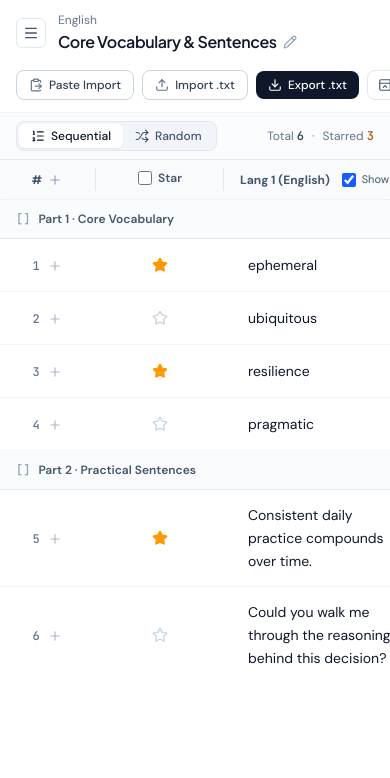
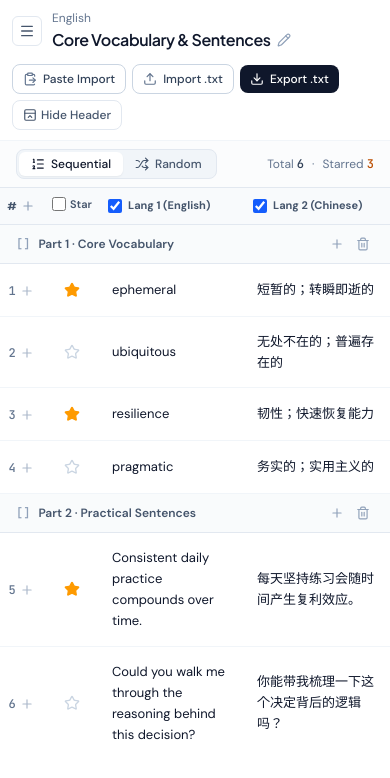
Before and after one commit to matchparent/word-memorier, a React (Vite) app: page / in a window 390 px wide. Shown: the top 778 px of the page. Built offline with nearby package versions, Linux system fonts and the light colour scheme.

Commit message:
refactor(ui): improve layout responsiveness and text wrapping
- Enable word wrapping for language names in the sidebar.
- Hide column resize handles on mobile viewports.
- Optimize header padding and spacing for mobile devices.

```diff
--- a/src/components/NoteTable.tsx
+++ b/src/components/NoteTable.tsx
@@ -97,9 +97,12 @@ export const NoteTable: React.FC<NoteTableProps> = ({
   const [inlineLang2, setInlineLang2] = useState('');
   const inlineLang1Ref = useRef<HTMLInputElement | null>(null);
 
-  // Draggable column widths
+  // Draggable column widths (applied on tablet/desktop viewports >= 768px)
   const [colWidths, setColWidths] = useState<ColumnWidths | null>(() => loadSavedColumnWidths());
   const [resizingCol, setResizingCol] = useState<ColumnKey | null>(null);
+  const [isCompactViewport, setIsCompactViewport] = useState<boolean>(() =>
+    typeof window !== 'undefined' ? window.innerWidth < 768 : false,
+  );
   const thRefs = useRef<Record<ColumnKey, HTMLTableCellElement | null>>({
     index: null,
     star: null,
@@ -125,6 +128,15 @@ export const NoteTable: React.FC<NoteTableProps> = ({
   useEffect(() => {
     saveColumnWidths(colWidths);
   }, [colWidths]);
+
+  useEffect(() => {
+    if (typeof window === 'undefined' || typeof window.matchMedia !== 'function') return;
+    const mq = window.matchMedia('(max-width: 767px)');
+    const update = () => setIsCompactViewport(mq.matches);
+    update();
+    mq.addEventListener('change', update);
+    return () => mq.removeEventListener('change', update);
+  }, []);
 
   const handleToggleColumn1 = (checked: boolean) => {
     setRevealedCells((prev) => {
@@ -342,7 +354,7 @@ export const NoteTable: React.FC<NoteTableProps> = ({
         e.stopPropagation();
         resetColumnWidths();
       }}
-      className={`absolute top-0 right-0 z-20 h-full w-2.5 cursor-col-resize touch-none select-none transition-colors ${
+      className={`hidden md:block absolute top-0 right-0 z-20 h-full w-2.5 cursor-col-resize touch-none select-none transition-colors ${
         resizingCol === key
           ? 'bg-blue-500/35'
           : 'hover:bg-blue-500/20'
@@ -400,6 +412,80 @@ export const NoteTable: React.FC<NoteTableProps> = ({
       data-testid="inline-insert-row"
       className="border-y border-blue-200 bg-blue-50/60"
     >
+      {isCompactViewport ? (
+        <td colSpan={4} className="p-3 align-middle">
+          <div className="space-y-2">
+            <div className="flex items-center justify-between">
+              <span className="inline-flex items-center gap-1.5 text-xs font-medium text-blue-700">
+                <span className="inline-flex h-4 w-4 items-center justify-center rounded bg-blue-600 text-[10px] font-bold text-white">
+                  +
+                </span>
+                New Row
+              </span>
+              <button
+                type="button"
+                aria-label="Cancel insert"
+                onClick={closeInlineInsert}
+                className="rounded-md p-1 text-slate-500 hover:bg-blue-100 hover:text-slate-800"
+              >
+                <X className="h-3.5 w-3.5" />
+              </button>
+            </div>
+            <input
+              ref={inlineLang1Ref}
+              type="text"
+              value={inlineLang1}
+              onChange={(e) => setInlineLang1(e.target.value)}
+              onKeyDown={(e) => {
+                if (e.key === 'Enter') {
+                  e.preventDefault();
+                  submitInlineInsert();
+                } else if (e.key === 'Escape') {
+                  closeInlineInsert();
+                }
+              }}
+              aria-label={`Insert ${note.lang1Label} here`}
+              placeholder={`Enter ${note.lang1Label} (Lang 1)...`}
+              className="w-full min-w-0 rounded-md border border-blue-300 bg-white px-2.5 py-1.5 text-sm text-slate-900 outline-none focus:border-blue-500 focus:ring-2 focus:ring-blue-500/15"
+            />
+            <input
+              type="text"
+              value={inlineLang2}
+              onChange={(e) => setInlineLang2(e.target.value)}
+              onKeyDown={(e) => {
+                if (e.key === 'Enter') {
+                  e.preventDefault();
+                  submitInlineInsert();
+                } else if (e.key === 'Escape') {
+                  closeInlineInsert();
+                }
+              }}
+              aria-label={`Insert ${note.lang2Label} here`}
+              placeholder={`Enter ${note.lang2Label} (Lang 2)...`}
+              className="w-full min-w-0 rounded-md border border-blue-300 bg-white px-2.5 py-1.5 text-sm text-slate-900 outline-none focus:border-blue-500 focus:ring-2 focus:ring-blue-500/15"
+            />
+            <div className="flex items-center gap-2">
+              <button
+                type="button"
+                disabled={!inlineLang1.trim() && !inlineLang2.trim()}
+                onClick={submitInlineInsert}
+                className="flex-1 rounded-md bg-blue-600 px-3 py-1.5 text-xs font-medium text-white hover:bg-blue-700 disabled:cursor-not-allowed disabled:opacity-45"
+              >
+                Add Row
+              </button>
+              <button
+                type="button"
+                onClick={insertInlineSegment}
+                title="Insert section [] here"
+                className="rounded-md border border-slate-300 bg-white px-3 py-1.5 text-xs font-medium text-slate-700 hover:bg-slate-50 whitespace-nowrap"
+              >
+                + Section []
+              </button>
+            </div>
+          </div>
+        </td>
+      ) : (
+        <>
           <td className="px-2 py-2 text-center align-middle">
             <span className="inline-flex h-5 w-5 items-center justify-center rounded bg-blue-600 text-[11px] font-bold text-white">
               +
@@ -471,6 +557,8 @@ export const NoteTable: React.FC<NoteTableProps> = ({
               </button>
             </div>
           </td>
+        </>
+      )}
     </tr>
   );
 
@@ -524,10 +612,10 @@ export const NoteTable: React.FC<NoteTableProps> = ({
             });
           }}
           aria-label={`Reveal row ${displayIndex} ${colTitle}`}
-          className="group/mask flex min-h-9 w-full items-center justify-between rounded-md border border-dashed border-slate-200 bg-slate-100/90 px-3 py-1.5 text-left text-xs text-slate-400 transition-colors hover:border-slate-300 hover:bg-slate-200/70 hover:text-slate-600"
+          className="group/mask flex min-h-9 w-full min-w-0 items-center justify-between rounded-md border border-dashed border-slate-200 bg-slate-100/90 px-2 py-1.5 text-left text-xs text-slate-400 transition-colors hover:border-slate-300 hover:bg-slate-200/70 hover:text-slate-600 md:px-3"
         >
           <span className="select-none tracking-widest">••••••</span>
-          <span className="opacity-0 transition-opacity group-hover/mask:opacity-100">
+          <span className="hidden opacity-0 transition-opacity group-hover/mask:opacity-100 sm:inline">
             Click to reveal
           </span>
         </button>
@@ -535,7 +623,7 @@ export const NoteTable: React.FC<NoteTableProps> = ({
     }
 
     return (
-      <div className="group/cell flex items-start justify-between gap-2">
+      <div className="group/cell flex min-w-0 items-start justify-between gap-1 md:gap-2">
         <button
           type="button"
           onClick={(e) => {
@@ -544,7 +632,7 @@ export const NoteTable: React.FC<NoteTableProps> = ({
             setEditingCell({ id: entry.id, field, value: textValue });
           }}
           aria-label={`Edit row ${displayIndex} ${colTitle}: ${textValue}`}
-          className="min-h-9 flex-1 rounded-md px-2 py-1.5 text-left text-sm leading-relaxed text-slate-900 transition-colors hover:bg-slate-100/80 whitespace-pre-wrap break-words"
+          className="min-h-9 min-w-0 flex-1 rounded-md px-1.5 py-1.5 text-left text-[13px] leading-relaxed text-slate-900 transition-colors hover:bg-slate-100/80 whitespace-pre-wrap break-words [overflow-wrap:anywhere] md:px-2 md:text-sm"
         >
           {textValue}
         </button>
@@ -563,7 +651,7 @@ export const NoteTable: React.FC<NoteTableProps> = ({
                 return next;
               });
             }}
-            className="mt-1.5 shrink-0 rounded p-1 text-slate-400 opacity-0 transition-opacity hover:bg-slate-200 hover:text-slate-700 group-hover/cell:opacity-100"
+            className="mt-1.5 shrink-0 rounded p-1 text-slate-400 opacity-100 transition-opacity hover:bg-slate-200 hover:text-slate-700 md:opacity-0 md:group-hover/cell:opacity-100"
           >
             <EyeOff className="h-3.5 w-3.5" />
           </button>
@@ -572,8 +660,9 @@ export const NoteTable: React.FC<NoteTableProps> = ({
     );
   };
 
-  const totalTableWidth = colWidths
-    ? colWidths.index + colWidths.star + colWidths.lang1 + colWidths.lang2
+  const activeColWidths = isCompactViewport ? null : colWidths;
+  const totalTableWidth = activeColWidths
+    ? activeColWidths.index + activeColWidths.star + activeColWidths.lang1 + activeColWidths.lang2
     : undefined;
 
   return (
@@ -582,26 +671,26 @@ export const NoteTable: React.FC<NoteTableProps> = ({
         <table
           width={totalTableWidth}
           className={`table-fixed border-collapse text-left ${
-            colWidths ? 'min-w-full' : 'w-full min-w-[640px]'
+            activeColWidths ? 'min-w-full' : 'w-full'
           }`}
         >
           <colgroup>
-            <col width={colWidths?.index} className={colWidths ? undefined : 'w-24'} />
-            <col width={colWidths?.star} className={colWidths ? undefined : 'w-32'} />
-            <col width={colWidths?.lang1} />
-            <col width={colWidths?.lang2} />
+            <col width={activeColWidths?.index} className={activeColWidths ? undefined : 'w-11 md:w-20'} />
+            <col width={activeColWidths?.star} className={activeColWidths ? undefined : 'w-14 md:w-24'} />
+            <col width={activeColWidths?.lang1} />
+            <col width={activeColWidths?.lang2} />
           </colgroup>
           <thead className="sticky top-0 z-10 border-b border-slate-200 bg-slate-50/95 backdrop-blur-xs">
-            <tr className="text-xs font-semibold text-slate-600">
+            <tr className="text-[11px] font-semibold text-slate-600 md:text-xs">
               {/* Column 1: # + Insert at Top trigger */}
               <th
                 ref={(el) => {
                   thRefs.current.index = el;
                 }}
                 scope="col"
-                className="relative px-3 py-2.5 text-center"
+                className="relative px-1 py-2 text-center md:px-3 md:py-2.5"
               >
-                <div className="inline-flex items-center justify-center gap-1">
+                <div className="inline-flex items-center justify-center gap-0.5 md:gap-1">
                   <span>#</span>
                   {!isMultiSelectMode && (
                     <button
@@ -624,11 +713,11 @@ export const NoteTable: React.FC<NoteTableProps> = ({
                   thRefs.current.star = el;
                 }}
                 scope="col"
-                className="relative px-3 py-2.5 text-center"
+                className="relative px-1 py-2 text-center md:px-3 md:py-2.5"
               >
                 <label
                   title="Show starred entries only"
-                  className="inline-flex cursor-pointer items-center justify-center gap-1.5 font-semibold text-slate-600 hover:text-slate-900 whitespace-nowrap"
+                  className="inline-flex cursor-pointer items-center justify-center gap-1 font-semibold text-slate-600 hover:text-slate-900 whitespace-nowrap md:gap-1.5"
                 >
                   <input
                     type="checkbox"
@@ -642,16 +731,23 @@ export const NoteTable: React.FC<NoteTableProps> = ({
                 {renderResizeHandle('star', 'Star')}
               </th>
 
-              {/* Column 3: Lang 1 + Top Show/Hide Checkbox */}
+              {/* Column 3: Lang 1 + Checkbox only (no "Show text" label) */}
               <th
                 ref={(el) => {
                   thRefs.current.lang1 = el;
                 }}
                 scope="col"
-                className="relative px-4 py-2.5"
+                className="relative px-2 py-2 md:px-4 md:py-2.5"
               >
-                <div className="flex items-center justify-between gap-2 pr-1">
-                  <div className="min-w-0 flex items-center gap-1.5">
+                <div className="flex min-w-0 items-center gap-1.5 pr-1">
+                  <input
+                    type="checkbox"
+                    checked={showLang1}
+                    onChange={(e) => handleToggleColumn1(e.target.checked)}
+                    title={showLang1 ? `Hide ${note.lang1Label} text` : `Show ${note.lang1Label} text`}
+                    aria-label={`Show ${note.lang1Label} text`}
+                    className="h-3.5 w-3.5 shrink-0 cursor-pointer rounded border-slate-300 accent-blue-600"
+                  />
                   {editingColLabel === 'lang1' ? (
                     <input
                       type="text"
@@ -663,7 +759,7 @@ export const NoteTable: React.FC<NoteTableProps> = ({
                         if (e.key === 'Enter') commitColLabel('lang1');
                         if (e.key === 'Escape') setEditingColLabel(null);
                       }}
-                        className="w-28 rounded border border-blue-400 bg-white px-1.5 py-0.5 text-xs text-slate-900 outline-none"
+                      className="min-w-0 w-full max-w-32 rounded border border-blue-400 bg-white px-1.5 py-0.5 text-xs text-slate-900 outline-none"
                     />
                   ) : (
                     <button
@@ -673,36 +769,33 @@ export const NoteTable: React.FC<NoteTableProps> = ({
                         setEditingColLabel('lang1');
                       }}
                       title="Click to rename Language 1 column"
-                        className="truncate hover:text-blue-600"
+                      className="min-w-0 flex-1 text-left leading-snug whitespace-normal break-words [overflow-wrap:anywhere] hover:text-blue-600"
                     >
                       Lang 1 ({note.lang1Label})
                     </button>
                   )}
                 </div>
-
-                  <label className="inline-flex cursor-pointer items-center gap-1.5 text-[11px] font-normal text-slate-600 hover:text-slate-900 whitespace-nowrap shrink-0">
-                    <input
-                      type="checkbox"
-                      checked={showLang1}
-                      onChange={(e) => handleToggleColumn1(e.target.checked)}
-                      className="h-3.5 w-3.5 rounded border-slate-300 accent-blue-600"
-                    />
-                    Show text
-                  </label>
-                </div>
                 {renderResizeHandle('lang1', 'Language 1')}
               </th>
 
-              {/* Column 4: Lang 2 + Top Show/Hide Checkbox + Show Header button if hidden */}
+              {/* Column 4: Lang 2 + Checkbox only + Show Header button if hidden */}
               <th
                 ref={(el) => {
                   thRefs.current.lang2 = el;
                 }}
                 scope="col"
-                className="relative px-4 py-2.5"
+                className="relative px-2 py-2 md:px-4 md:py-2.5"
               >
-                <div className="flex items-center justify-between gap-2 pr-1">
-                  <div className="min-w-0 flex items-center gap-1.5">
+                <div className="flex flex-wrap items-center justify-between gap-1.5 pr-1">
+                  <div className="flex min-w-0 flex-1 items-center gap-1.5">
+                    <input
+                      type="checkbox"
+                      checked={showLang2}
+                      onChange={(e) => handleToggleColumn2(e.target.checked)}
+                      title={showLang2 ? `Hide ${note.lang2Label} text` : `Show ${note.lang2Label} text`}
+                      aria-label={`Show ${note.lang2Label} text`}
+                      className="h-3.5 w-3.5 shrink-0 cursor-pointer rounded border-slate-300 accent-blue-600"
+                    />
                     {editingColLabel === 'lang2' ? (
                       <input
                         type="text"
@@ -714,7 +807,7 @@ export const NoteTable: React.FC<NoteTableProps> = ({
                           if (e.key === 'Enter') commitColLabel('lang2');
                           if (e.key === 'Escape') setEditingColLabel(null);
                         }}
-                        className="w-28 rounded border border-blue-400 bg-white px-1.5 py-0.5 text-xs text-slate-900 outline-none"
+                        className="min-w-0 w-full max-w-32 rounded border border-blue-400 bg-white px-1.5 py-0.5 text-xs text-slate-900 outline-none"
                       />
                     ) : (
                       <button
@@ -724,36 +817,25 @@ export const NoteTable: React.FC<NoteTableProps> = ({
                           setEditingColLabel('lang2');
                         }}
                         title="Click to rename Language 2 column"
-                        className="truncate hover:text-blue-600"
+                        className="min-w-0 flex-1 text-left leading-snug whitespace-normal break-words [overflow-wrap:anywhere] hover:text-blue-600"
                       >
                         Lang 2 ({note.lang2Label})
                       </button>
                     )}
                   </div>
 
-                  <div className="flex items-center gap-3 shrink-0">
-                    <label className="inline-flex cursor-pointer items-center gap-1.5 text-[11px] font-normal text-slate-600 hover:text-slate-900 whitespace-nowrap">
-                      <input
-                        type="checkbox"
-                        checked={showLang2}
-                        onChange={(e) => handleToggleColumn2(e.target.checked)}
-                        className="h-3.5 w-3.5 rounded border-slate-300 accent-blue-600"
-                      />
-                      Show text
-                    </label>
                   {isHeaderHidden && (
                     <button
                       type="button"
                       title="Show top toolbar"
                       aria-label="Show header"
                       onClick={onShowHeader}
-                        className="inline-flex items-center gap-1 rounded-md border border-slate-200 bg-white px-2 py-1 text-[11px] font-medium text-slate-700 hover:bg-slate-100 whitespace-nowrap shrink-0"
+                      className="inline-flex items-center gap-1 rounded-md border border-slate-200 bg-white px-1.5 py-0.5 text-[11px] font-medium text-slate-700 hover:bg-slate-100 whitespace-nowrap shrink-0 md:px-2 md:py-1"
                     >
                       <PanelTopOpen className="h-3.5 w-3.5 text-slate-500" />
-                        Show Header
+                      <span className="hidden sm:inline">Show Header</span>
                     </button>
                   )}
-                  </div>
                 </div>
                 {renderResizeHandle('lang2', 'Language 2')}
               </th>
@@ -901,9 +983,9 @@ export const NoteTable: React.FC<NoteTableProps> = ({
                           : 'hover:bg-slate-50/70'
                     } ${isMultiSelectMode ? 'cursor-pointer select-none' : ''}`}
                   >
-                    {/* Column 1: 序号 + Insert Below Row affordance */}
-                    <td className="px-3 py-2.5 text-center align-middle">
-                      <div className="inline-flex items-center justify-center gap-1.5">
+                    {/* Column 1: # + Insert Below Row affordance */}
+                    <td className="px-1 py-2 text-center align-middle md:px-3 md:py-2.5">
+                      <div className="inline-flex items-center justify-center gap-0.5 md:gap-1.5">
                         {isMultiSelectMode && (
                           <span
                             aria-hidden="true"
@@ -938,7 +1020,7 @@ export const NoteTable: React.FC<NoteTableProps> = ({
                     </td>
 
                     {/* Column 2: Star */}
-                    <td className="px-3 py-2.5 text-center align-middle">
+                    <td className="px-1 py-2 text-center align-middle md:px-3 md:py-2.5">
                       <button
                         type="button"
                         data-no-longpress="true"
@@ -965,13 +1047,13 @@ export const NoteTable: React.FC<NoteTableProps> = ({
                       </button>
                     </td>
 
-                    {/* Column 3: 语言1 */}
-                    <td className="px-4 py-2 align-middle">
+                    {/* Column 3: Lang 1 */}
+                    <td className="px-1.5 py-2 align-middle md:px-4">
                       {renderLanguageCell(entry, 'lang1', displayIndex)}
                     </td>
 
-                    {/* Column 4: 语言2 */}
-                    <td className="px-4 py-2 align-middle">
+                    {/* Column 4: Lang 2 */}
+                    <td className="px-1.5 py-2 align-middle md:px-4">
                       {renderLanguageCell(entry, 'lang2', displayIndex)}
                     </td>
                   </tr>
--- a/src/components/StudyToolbar.tsx
+++ b/src/components/StudyToolbar.tsx
@@ -85,8 +85,8 @@ export const StudyToolbar: React.FC<StudyToolbarProps> = ({
   return (
     <header className="border-b border-slate-200 bg-white">
       {/* Row 1: Breadcrumb + Prominent Title + File Actions */}
-      <div className="flex flex-wrap items-center justify-between gap-4 px-4 py-3 md:px-6">
-        <div className="flex min-w-0 items-center gap-3">
+      <div className="flex flex-wrap items-center justify-between gap-3 px-3 py-2.5 md:gap-4 md:px-6 md:py-3">
+        <div className="flex min-w-0 flex-1 items-center gap-2.5 md:gap-3">
           {!isDesktopSidebarOpen && (
             <button
               type="button"
@@ -103,12 +103,12 @@ export const StudyToolbar: React.FC<StudyToolbarProps> = ({
             type="button"
             aria-label="Open note directory"
             onClick={onOpenMobileSidebar}
-            className="rounded-md border border-slate-200 p-1.5 text-slate-600 hover:bg-slate-100 md:hidden"
+            className="shrink-0 rounded-md border border-slate-200 p-1.5 text-slate-600 hover:bg-slate-100 md:hidden"
           >
             <Menu className="h-4 w-4" />
           </button>
 
-          <div className="min-w-0">
+          <div className="min-w-0 flex-1">
             <div className="flex items-center gap-1.5 text-xs text-slate-500">
               <span className="truncate">{languageName}</span>
               {folderName && (
@@ -133,7 +133,7 @@ export const StudyToolbar: React.FC<StudyToolbarProps> = ({
                       setIsEditingTitle(false);
                     }
                   }}
-                  className="rounded border border-blue-400 bg-white px-2 py-0.5 font-display text-base font-semibold text-slate-900 outline-none"
+                  className="w-full max-w-xs rounded border border-blue-400 bg-white px-2 py-0.5 font-display text-base font-semibold text-slate-900 outline-none"
                 />
               ) : (
                 <button
@@ -143,21 +143,21 @@ export const StudyToolbar: React.FC<StudyToolbarProps> = ({
                     setIsEditingTitle(true);
                   }}
                   title="Click to rename note"
-                  className="inline-flex items-center gap-1.5 font-display text-base font-semibold tracking-tight text-slate-900 hover:text-blue-600"
+                  className="inline-flex min-w-0 max-w-full items-center gap-1.5 text-left font-display text-base font-semibold tracking-tight text-slate-900 hover:text-blue-600"
                 >
-                  <span className="truncate">{note.name}</span>
-                  <Pencil className="h-3.5 w-3.5 text-slate-400" />
+                  <span className="break-words [overflow-wrap:anywhere]">{note.name}</span>
+                  <Pencil className="h-3.5 w-3.5 shrink-0 text-slate-400" />
                 </button>
               )}
             </div>
           </div>
         </div>
 
-        <div className="flex flex-wrap items-center gap-2 shrink-0">
+        <div className="flex max-w-full flex-wrap items-center gap-1.5 md:gap-2">
           <button
             type="button"
             onClick={onOpenPasteImport}
-            className="inline-flex items-center gap-1.5 rounded-lg border border-slate-300 bg-white px-3 py-1.5 text-xs font-medium text-slate-700 hover:bg-slate-50 whitespace-nowrap shrink-0"
+            className="inline-flex items-center gap-1.5 rounded-lg border border-slate-300 bg-white px-2.5 py-1.5 text-xs font-medium text-slate-700 hover:bg-slate-50 whitespace-nowrap shrink-0 md:px-3"
           >
             <ClipboardPaste className="h-3.5 w-3.5 text-slate-500" />
             Paste Import
@@ -165,7 +165,7 @@ export const StudyToolbar: React.FC<StudyToolbarProps> = ({
           <button
             type="button"
             onClick={onTriggerTxtImport}
-            className="inline-flex items-center gap-1.5 rounded-lg border border-slate-300 bg-white px-3 py-1.5 text-xs font-medium text-slate-700 hover:bg-slate-50 whitespace-nowrap shrink-0"
+            className="inline-flex items-center gap-1.5 rounded-lg border border-slate-300 bg-white px-2.5 py-1.5 text-xs font-medium text-slate-700 hover:bg-slate-50 whitespace-nowrap shrink-0 md:px-3"
           >
             <Upload className="h-3.5 w-3.5 text-slate-500" />
             Import .txt
@@ -173,7 +173,7 @@ export const StudyToolbar: React.FC<StudyToolbarProps> = ({
           <button
             type="button"
             onClick={onExportTxt}
-            className="inline-flex items-center gap-1.5 rounded-lg bg-slate-900 px-3 py-1.5 text-xs font-medium text-white hover:bg-slate-800 whitespace-nowrap shrink-0"
+            className="inline-flex items-center gap-1.5 rounded-lg bg-slate-900 px-2.5 py-1.5 text-xs font-medium text-white hover:bg-slate-800 whitespace-nowrap shrink-0 md:px-3"
           >
             <Download className="h-3.5 w-3.5" />
             Export .txt
```
Also changed, not shown: src/components/SidebarTree.tsx (+29 -21 lines). Lines whose indentation alone changed are shown as unchanged.
